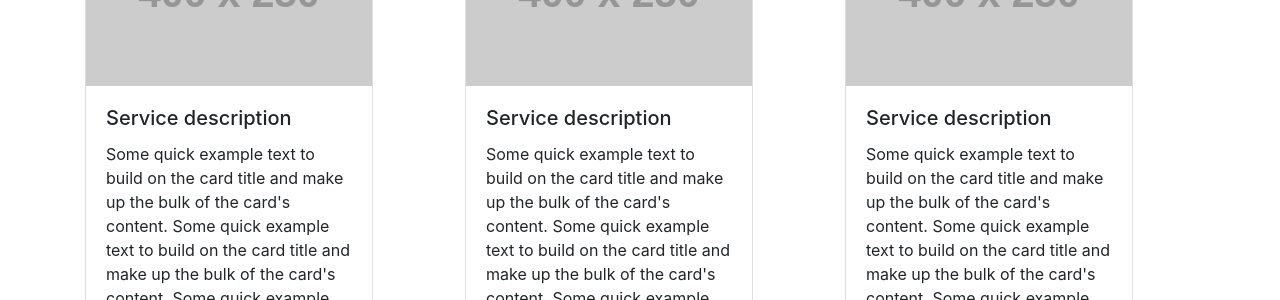
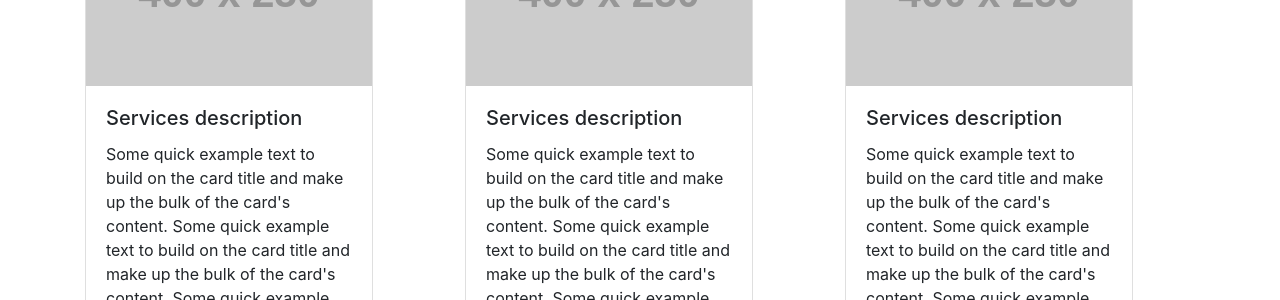
Before and after one commit to gubiani/project1, a Jekyll site: the page built from index.html, in a window 1280 px wide. Shown: the part 853-1153 px from the top of the page. Built offline with Jekyll 4.4.1, drawn with Linux system fonts in a browser that asks for light colours.

Commit message:
Add's' to service's'

```diff
--- a/_includes/card2.html
+++ b/_includes/card2.html
@@ -2,7 +2,7 @@
 <div class="card" style="width: 18rem;">
     <img src="http://placehold.it/400x250" class="card-img-top" alt="...">
     <div class="card-body">
-      <h5 class="card-title">Service description</h5>
+      <h5 class="card-title">Services description</h5>
       <p class="card-text">Some quick example text to build on the card title and make up the bulk of the card's content.
         Some quick example text to build on the card title and make up the bulk of the card's content.
         Some quick example text to build on the card title and make up the bulk of the card's content.
```
